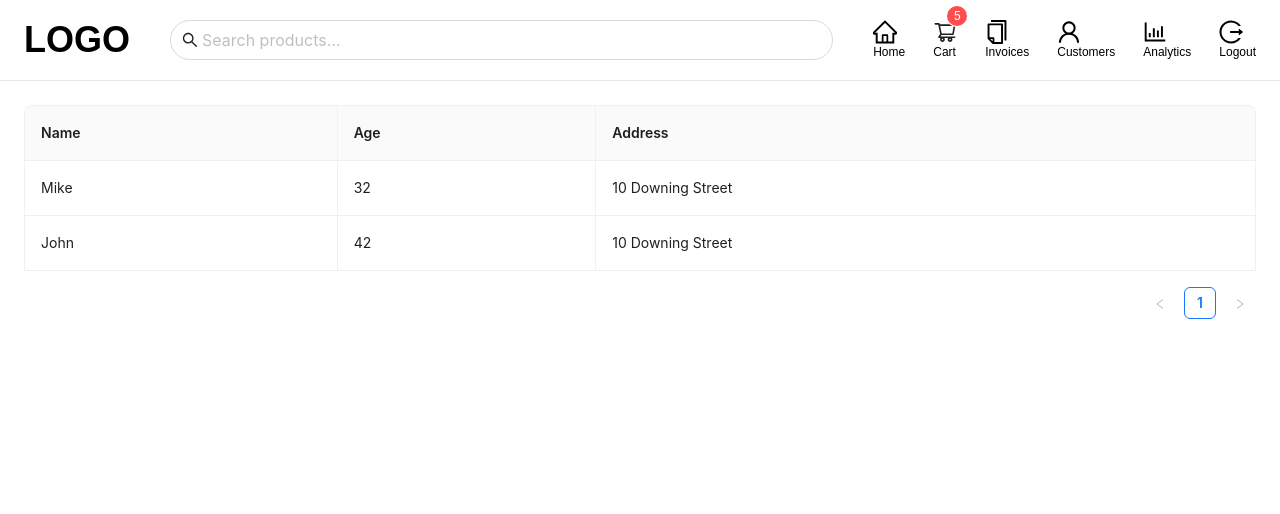
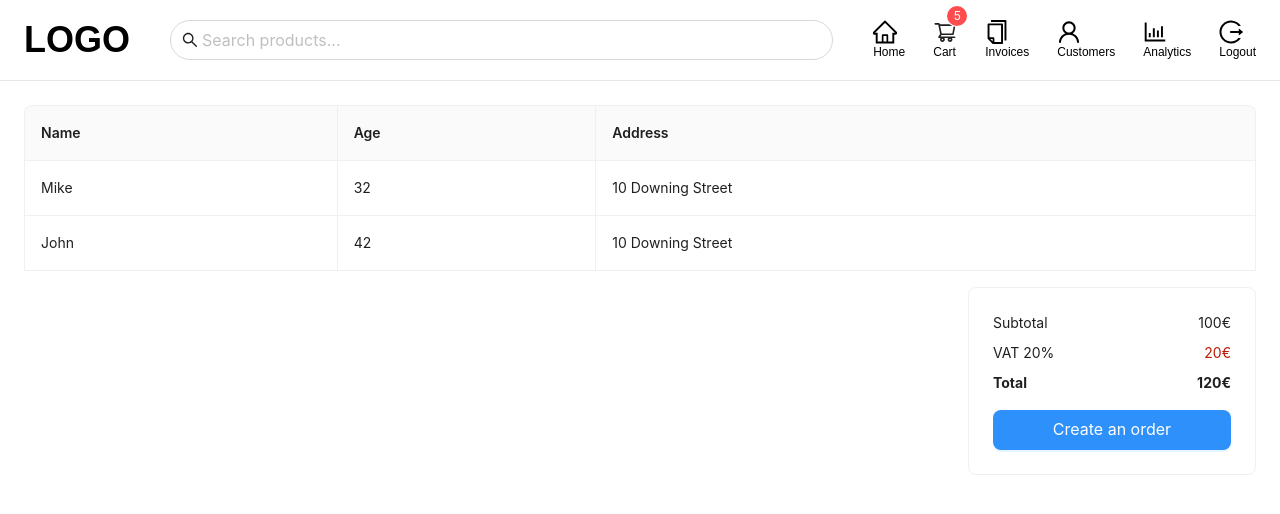
Before and after one commit to eflatuna/mern_pos_application, a React (Create React App) app in the folder client/: page /cart in a window 1280 px wide. Shown: the top 514 px of the page. Built offline with nearby package versions, Linux system fonts and the light colour scheme.

Commit message:
Added Button, Card, and updated Table component in CartPage.jsx

```diff
--- a/client/src/pages/CartPage.jsx
+++ b/client/src/pages/CartPage.jsx
@@ -1,4 +1,4 @@
-import { Table } from "antd";
+import { Button, Card, Table } from "antd";
 import Header from "../components/Header/Header";
 
 const CartPage = () => {
@@ -39,7 +39,35 @@ const CartPage = () => {
 		<>
 			<Header />
 			<div className="px-6 ">
-				<Table dataSource={dataSource} columns={columns} bordered />
+				<Table
+					dataSource={dataSource}
+					columns={columns}
+					bordered
+					pagination={false}
+				/>
+				<div className="cart-total flex justify-end mt-4">
+					<Card className="w-72">
+						<div className="flex justify-between">
+							<span>Subtotal</span>
+							<span>100€</span>
+						</div>
+						<div className="flex justify-between my-2">
+							<span>VAT 20%</span>
+							<span className="text-dark-red">20€</span>
+						</div>
+						<div className="flex justify-between">
+							<b>Total</b>
+							<b>120€</b>
+						</div>
+						<Button
+							className="mt-4 w-full !bg-light-blue"
+							type="primary"
+							size="large"
+						>
+							Create an order
+						</Button>
+					</Card>
+				</div>
 			</div>
 		</>
 	);
```
